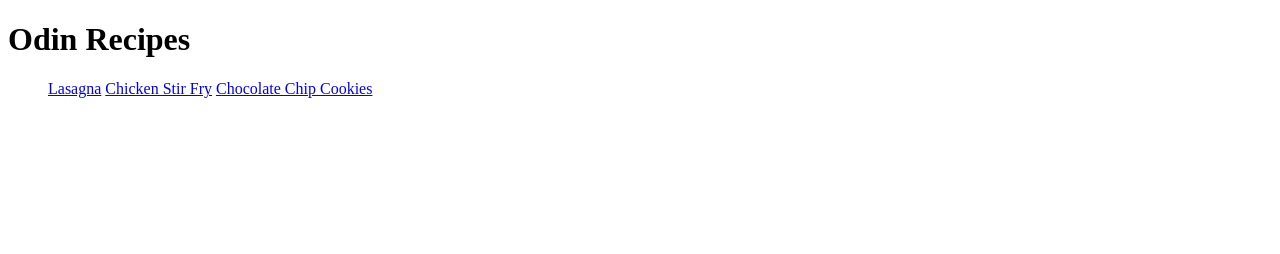
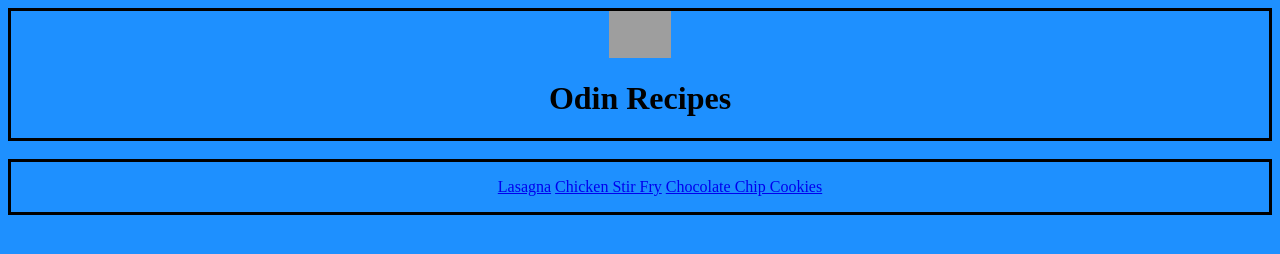
Before and after one commit to jonathan-saunders/odin-recipes, a plain HTML site: page index.html in a window 1280 px wide. Drawn offline with Linux system fonts and the light colour scheme; grey boxes are pictures that could not be loaded.

Commit message:
Added some CSS: background color and font.

```diff
--- a/index.html
+++ b/index.html
@@ -3,15 +3,21 @@
 <head>
     <meta charset="UTF-8">
     <meta name="viewport" content="width=device-width, initial-scale=1.0">
+    <link rel="stylesheet" href="styles.css">
     <title>Odin Recipes</title>
 </head>
 <body>
-    <h1>Odin Recipes</h1>
-    <ul>
+    <div class="header">
+        <img src="https://www.theodinproject.com/assets/icons/odin-icon-a34029cd84a741be4da27758dafd7d7ac3729021adea3e0701e310d91e5c1d04.svg" class="center">
+        <h1 align="center">Odin Recipes</h1>
+    </div>
+    <br>
+    <div class="recipes">
+    <ul align="center">
         <a href="recipes/lasagna.html">Lasagna</a>
         <a href="recipes/chickenstirfry.html">Chicken Stir Fry</a>
         <a href="recipes/chocolatechipcookies.html">Chocolate Chip Cookies</a>
-
-    </ul
+    </ul>
+    </div>
 </body>
 </html>
--- a/styles.css
+++ b/styles.css
@@ -0,0 +1,19 @@
+body {
+    background-color: dodgerblue;
+}
+
+div {
+    font-family: "Montserrat";
+    border-style: solid;
+}
+
+h1 {
+    text-align: center;
+}
+
+.center {
+    display: block;
+    margin-left: auto;
+    margin-right: auto;
+    width: 5%;
+  }
```
Also changed, not shown: recipes/chickenstirfry.html (+1 -0 lines), recipes/chocolatechipcookies.html (+1 -0 lines), recipes/lasagna.html (+1 -0 lines).
